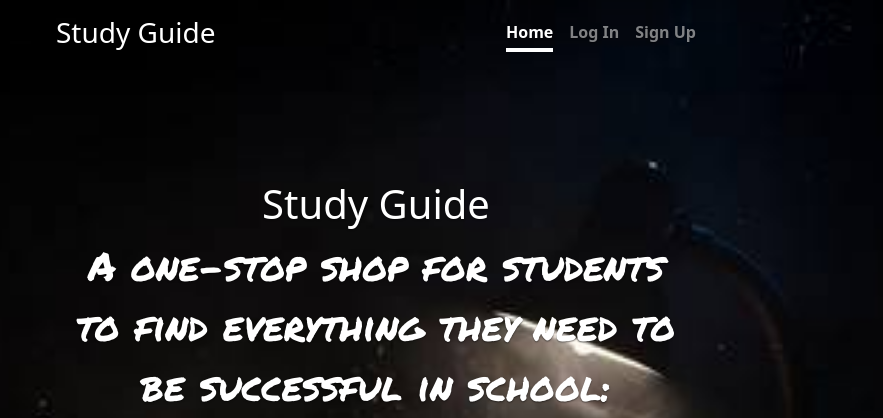
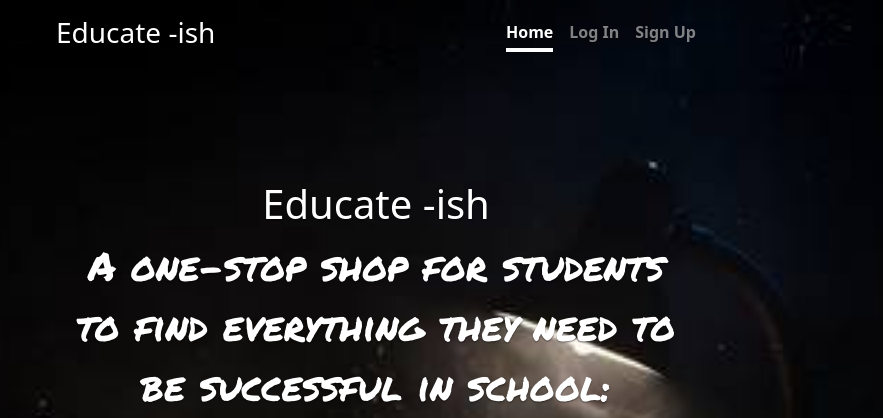
Before and after one commit to tvisha763/studyGuide, a Django app: page /studyGuide/home in a window 1280 px wide. Shown: the top 418 px of the page, without its empty margins (264-1147 px from the left). Run offline with Django 4.2, Linux system fonts and the light colour scheme; some libraries are stand-ins or nearby versions.

Commit message:
changed namep

```diff
--- a/studyApp/templates/auth/main.html
+++ b/studyApp/templates/auth/main.html
@@ -16,7 +16,7 @@
 	<header>
 	  <nav class="navbar navbar-expand-md navbar-dark fixed-top bg-dark">
 	    <div class="container-fluid">
-	      <a class="navbar-brand" href="{% url 'home' %}">Study Guide</a>
+	      <a class="navbar-brand" href="{% url 'home' %}">Educate -ish</a>
 	      <button class="navbar-toggler" type="button" data-bs-toggle="collapse" data-bs-target="#navbarCollapse" aria-controls="navbarCollapse" aria-expanded="false" aria-label="Toggle navigation">
 	        <span class="navbar-toggler-icon"></span>
 	      </button>
@@ -60,7 +60,7 @@
               <a href="/" class="mb-3 me-2 mb-md-0 text-muted text-decoration-none lh-1">
                 <svg class="bi" width="30" height="24"><use xlink:href="#bootstrap"/></svg>
               </a>
-              <span class="text-white">&copy; 2022 Study Guide</span>
+              <span class="text-white">&copy; 2022 Educate -ish</span>
             </div>
 
             <div class="mx-3">
--- a/studyApp/templates/home.html
+++ b/studyApp/templates/home.html
@@ -5,7 +5,7 @@
         <meta charset="UTF-8">
         <meta http-equiv="X-UA-Compatible" content="IE=edge">
         <meta name="viewport" content="width=device-width, initial-scale=1.0">
-        <title>Study Guide</title>
+        <title>Educate -ish</title>
         <!-- Bootstrap -->
         <link href="https://cdn.jsdelivr.net/npm/bootstrap@5.1.3/dist/css/bootstrap.min.css" rel="stylesheet" integrity="sha384-1BmE4kWBq78iYhFldvKuhfTAU6auU8tT94WrHftjDbrCEXSU1oBoqyl2QvZ6jIW3" crossorigin="anonymous">
         <!-- Font Awesome -->
@@ -17,7 +17,7 @@
         <div class="cover-container d-flex w-100 h-100 p-3 mx-auto flex-column">
           <header class="mb-auto">
             <div>
-              <h3 class="float-md-start mb-0"><a class="text-white text-decoration-none" href="{% url 'home' %}">Study Guide</a></h3>
+              <h3 class="float-md-start mb-0"><a class="text-white text-decoration-none" href="{% url 'home' %}">Educate -ish</a></h3>
               <nav class="nav nav-masthead justify-content-center float-md-end">
                 <a class="nav-link active" aria-current="page" href="#">Home</a>
                 <a class="nav-link" href="{% url 'login' %}">Log In</a>
@@ -27,7 +27,7 @@
           </header>
 
           <main class="px-3">
-            <h1>Study Guide</h1>
+            <h1>Educate -ish</h1>
             <p class="lead intro-text">A one-stop shop for students to find everything they need to be successful in school: materials, practice tests, and tutoring!</p>
             <p class="lead">
               <a href="{% url 'login' %}" class="btn btn-lg btn-secondary fw-bold border-white bg-white">Log In</a>
```
Also changed, not shown: db.sqlite3.
